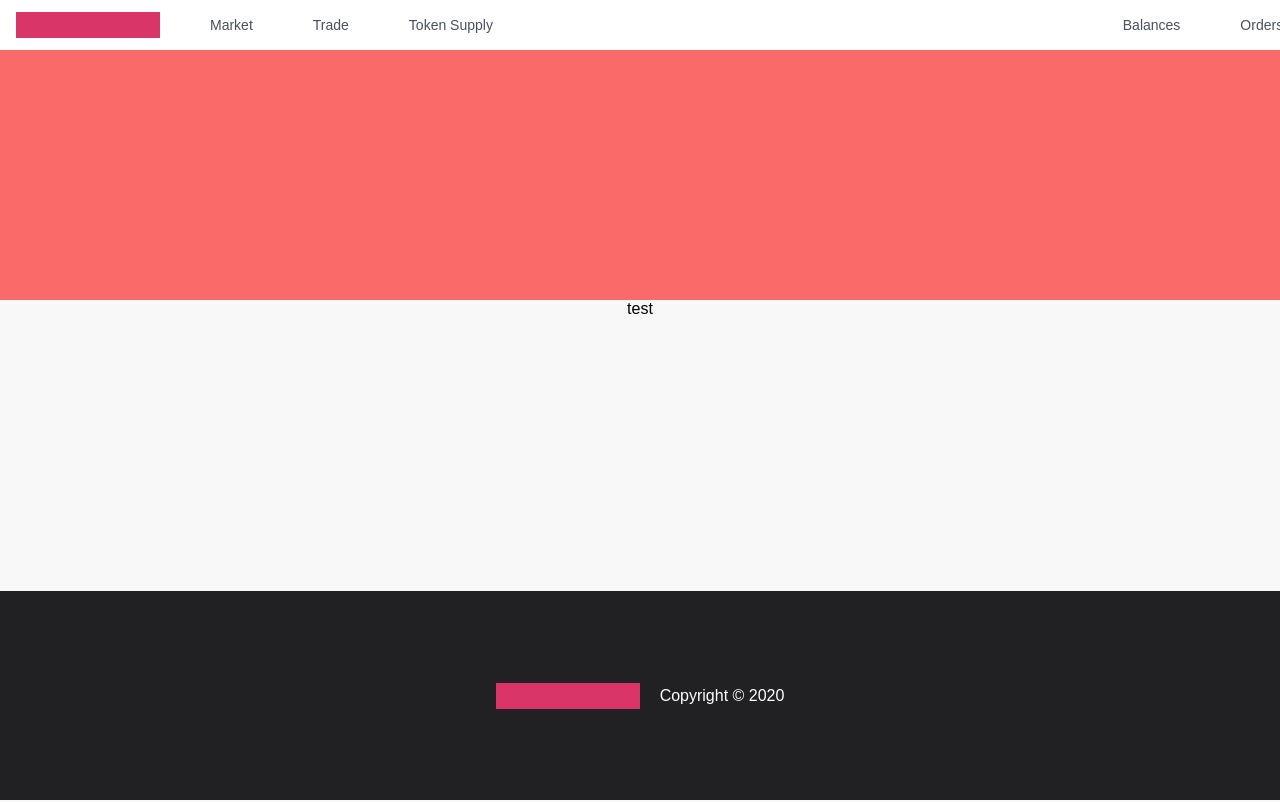
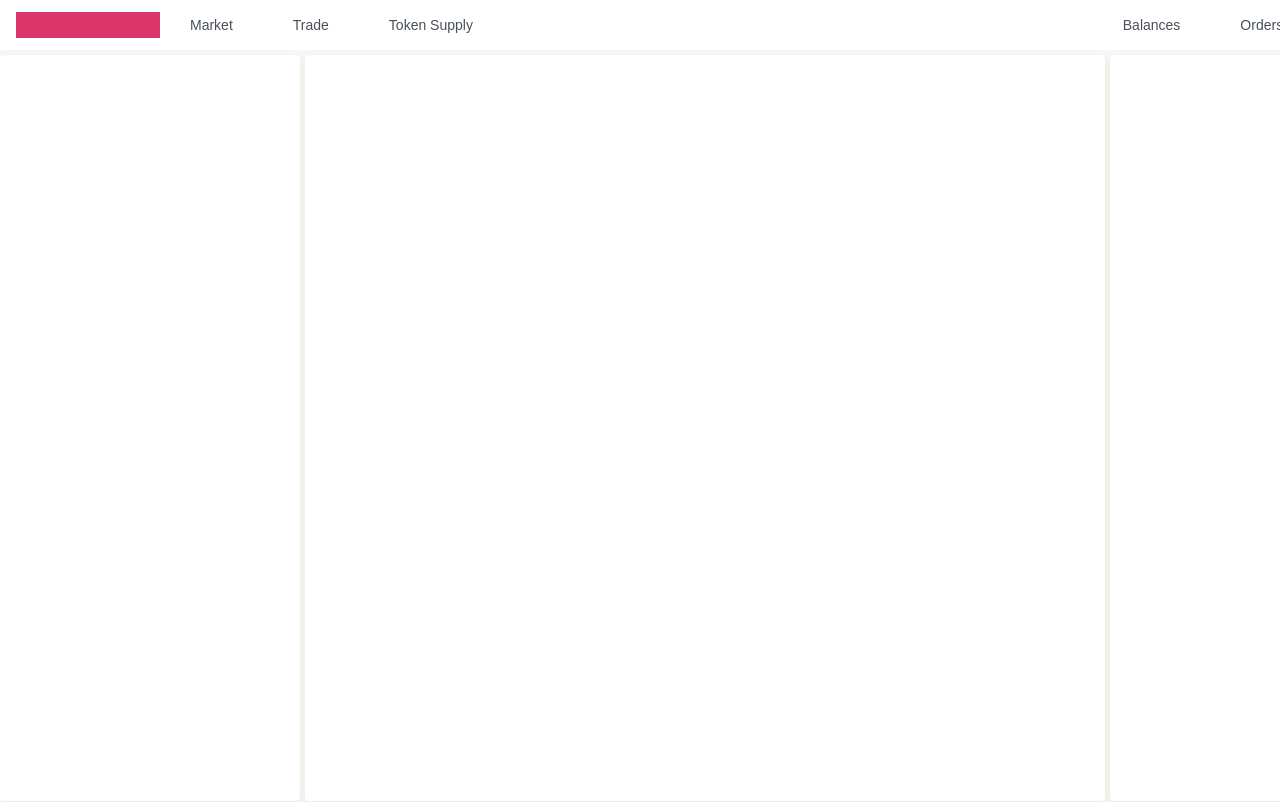
Before and after one commit to qiaoxin111/dorahack-vuejs, a Vue app: page /#/trade in a window 1280 px wide. Before the commit this address led to /#/home. Shown: the top 802 px of the page. Built offline with nearby package versions, Linux system fonts and the light colour scheme.

Commit message:
version:.1 Demo

```diff
--- a/src/components/footer.vue
+++ b/src/components/footer.vue
@@ -37,7 +37,7 @@ export default {
   computed: { },
 }
 </script>
-<style lang="less">
+<style lang="less" scoped>
 @import '../assets/style.less';
 @media screen and (max-width: 1440px) {
 
@@ -45,7 +45,7 @@ export default {
 
 .footer {
   display: flex;
-  height: 209px;
+  min-height: 209px;
   background-color: #212023;
   align-items: center;
 }
--- a/src/components/header.vue
+++ b/src/components/header.vue
@@ -37,7 +37,7 @@ export default {
   computed: { },
 }
 </script>
-<style lang="less">
+<style lang="less" scoped>
 @import '../assets/style.less';
 @media screen and (max-width: 1440px) {
 
--- a/src/components/nav.vue
+++ b/src/components/nav.vue
@@ -44,7 +44,7 @@ export default {
   computed: { },
 }
 </script>
-<style lang="less">
+<style lang="less" scoped>
 @import '../assets/style.less';
 @media screen and (max-width: 1440px) {
 
--- /dev/null
+++ b/src/components/trade/order.vue
@@ -0,0 +1,31 @@
+<template>
+  <div class="order"></div>
+</template>
+
+<script>
+import common from '../../common'
+export default {
+  components: {
+
+  },
+  data() {
+    return { }
+  },
+  watch: { },
+  methods: { },
+  created() { },
+  mounted() { },
+  computed: { },
+}
+</script>
+<style lang="less" scoped>
+@import '../../assets/style.less';
+@media screen and (max-width: 1440px) {
+
+}
+
+.order {
+  width: 330px;
+  height: 746px;
+}
+</style>
--- /dev/null
+++ b/src/components/trade/search.vue
@@ -0,0 +1,31 @@
+<template>
+  <div class="search"></div>
+</template>
+
+<script>
+import common from '../../common'
+export default {
+  components: {
+
+  },
+  data() {
+    return { }
+  },
+  watch: { },
+  methods: { },
+  created() { },
+  mounted() { },
+  computed: { },
+}
+</script>
+<style lang="less" scoped>
+@import '../../assets/style.less';
+@media screen and (max-width: 1440px) {
+
+}
+
+.search {
+  width: 300px;
+  height: 746px;
+}
+</style>
--- a/src/router/index.js
+++ b/src/router/index.js
@@ -12,12 +12,12 @@ let router = new VueRouter({
     path: '/',
     name: 'Index',
     component: Index,
-    redirect: '/home',
+    redirect: '/trade',
     children: [
       {
-        path: 'home',
-        name: 'home',
-        component: () => import('../views/home.vue'),
+        path: 'trade',
+        name: 'trade',
+        component: () => import('../views/trade.vue'),
       }
     ],
   },
--- a/src/views/Index.vue
+++ b/src/views/Index.vue
@@ -20,7 +20,7 @@ export default {
   },
   data() {
     return {
-      showRight: 'home',
+
     }
   },
   watch: { },
--- a/src/views/home.vue
+++ /dev/null
@@ -1,39 +0,0 @@
-<template>
-  <div>
-    <top-header></top-header>
-    test
-  </div>
-</template>
-
-<script>
-import common from '../common'
-import topHeader from '../components/header'
-export default {
-  name: 'Index',
-  components: {
-    topHeader
-  },
-  data() {
-    return {
-      showRight: 'home',
-    }
-  },
-  watch:{ },
-  methods: { },
-  created() { },
-  mounted() { },
-  computed: { },
-}
-</script>
-<style lang="less">
-@import '../assets/style.less';
-@media screen and (max-width: 1280px) {
-  .index {
-
-    .main_body {
-
-      width: 1200px;
-    }
-  }
-}
-</style>
--- /dev/null
+++ b/src/views/trade.vue
@@ -0,0 +1,53 @@
+<template>
+  <div>
+    <div class="record">
+      <search></search>
+      <div class="candlestick-chart"></div>
+      <order></order>
+    </div>
+  </div>
+</template>
+
+<script>
+import search from '../components/trade/search'
+import order from '../components/trade/order'
+import common from '../common'
+export default {
+  name: 'Index',
+  components: {
+    search,
+    order
+  },
+  data() {
+    return {
+
+    }
+  },
+  watch: { },
+  methods: { },
+  created() { },
+  mounted() { },
+  computed: { },
+}
+</script>
+<style lang="less" scoped>
+@import '../assets/style.less';
+@media screen and (max-width: 1280px) { }
+.record {
+  width: 1440px;
+  display: flex;
+  padding: 5px 0;
+  margin: 0 auto;
+}
+
+.record > div {
+  background-color: #fff;
+  box-shadow: 0px 3px 8px 0px #EEE6DE;
+  border-radius: 4px;
+}
+
+.candlestick-chart {
+  width: 800px;
+  margin: 0 5px;
+}
+</style>
```
